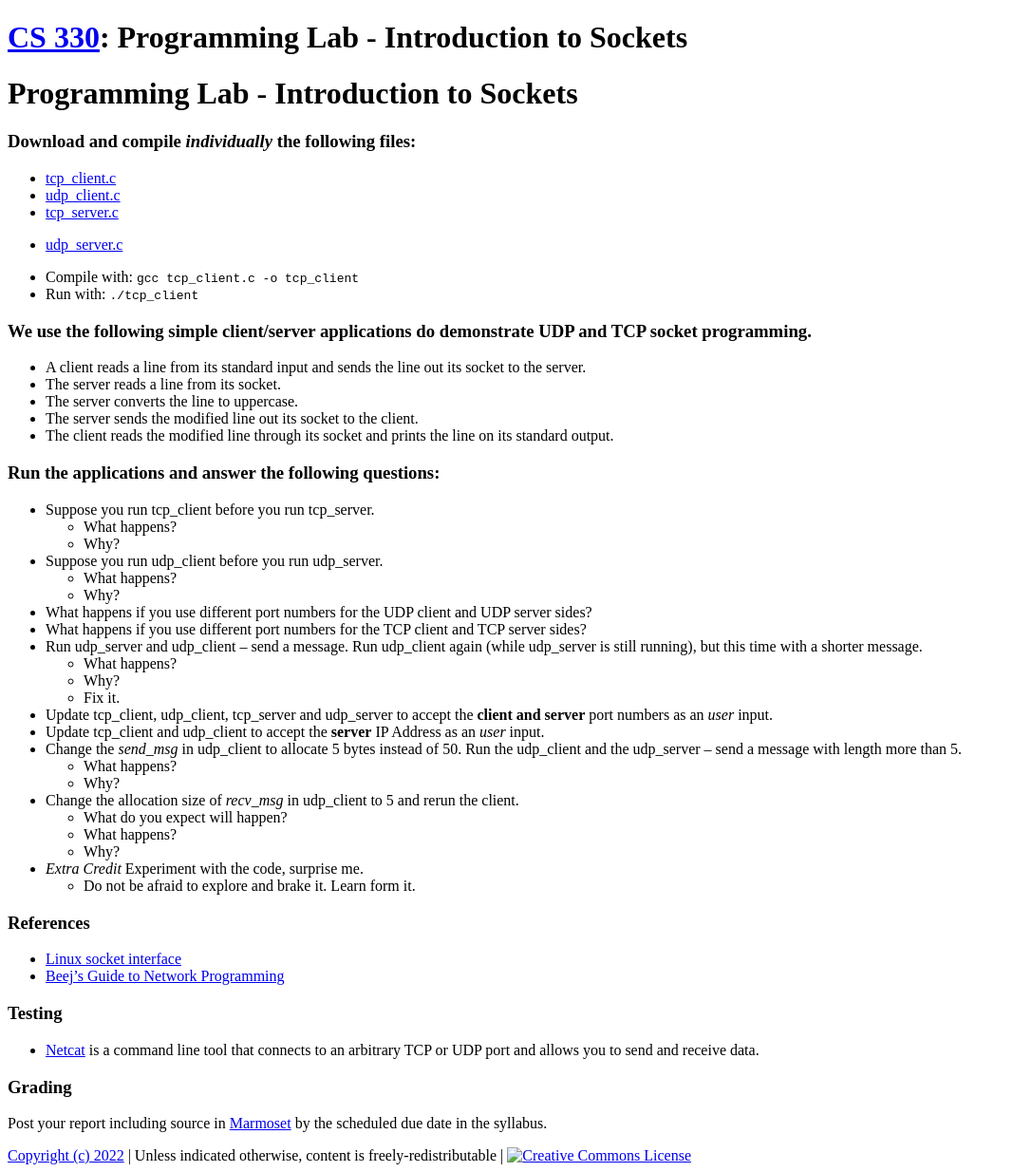
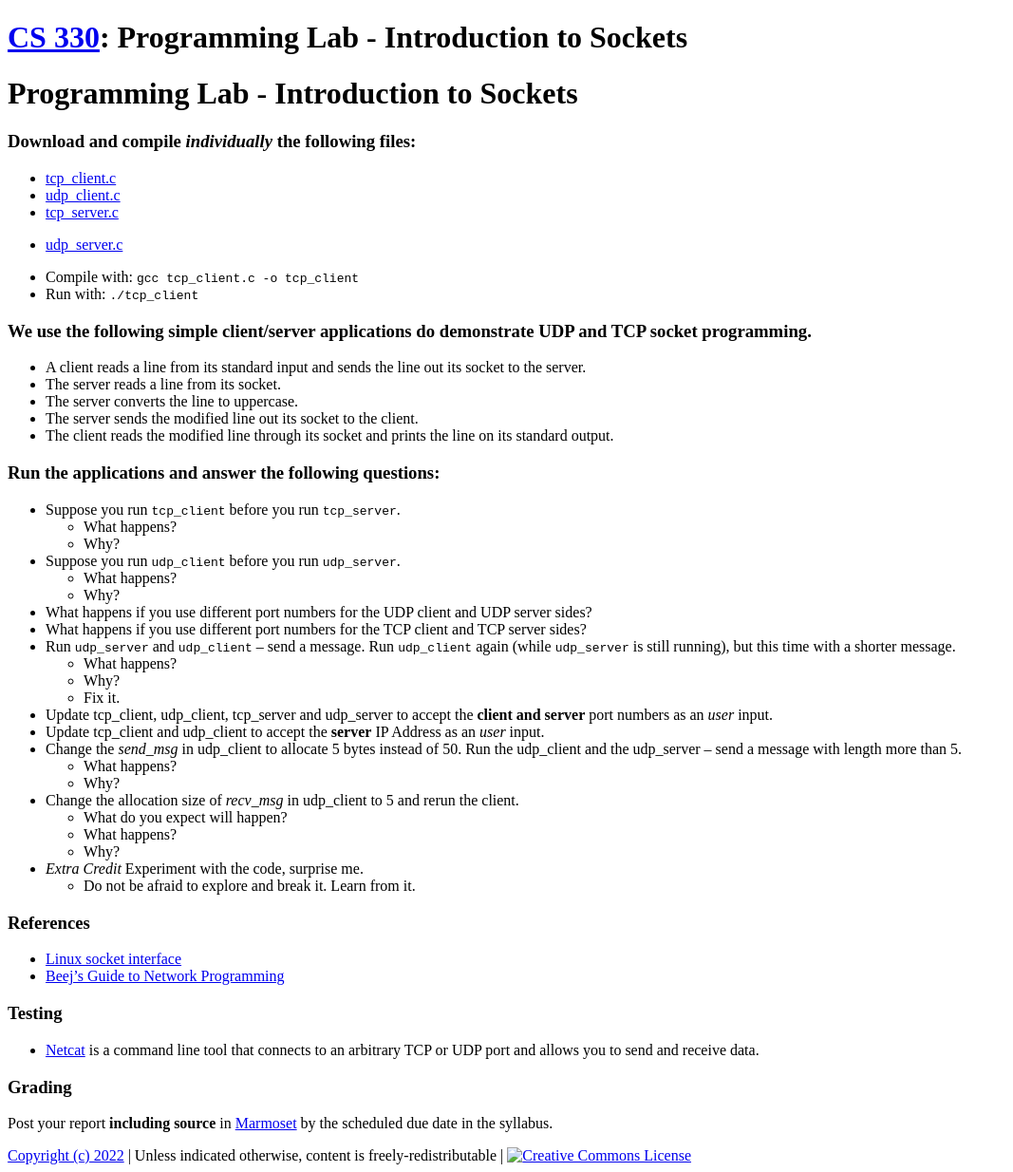
Before and after one commit to ycpcs/cs330-fall2023, a Jekyll site: the page built from labs/sockets_intro.md, in a window 1280 px wide. Shown: the whole page at 95% size, without its empty margins (0-1067 px from the left). Built offline with Jekyll 4.4.1, drawn with Linux system fonts in a browser that asks for light colours.

```diff
--- a/labs/sockets_intro.md
+++ b/labs/sockets_intro.md
@@ -22,16 +22,16 @@ title: "Programming Lab - Introduction to Sockets"
   - The server sends the modified line out its socket to the client.
   - The client reads the modified line through its socket and prints the line on its standard output.
 
-###  Run the applications and answer the following questions:
-  - Suppose you run tcp_client before you run tcp_server.
+### Run the applications and answer the following questions:
+  - Suppose you run `tcp_client` before you run `tcp_server`.
     - What happens?
     - Why?
-  - Suppose you run udp_client before you run udp_server.
+  - Suppose you run `udp_client` before you run `udp_server`.
     - What happens?
     - Why?
   - What happens if you use different port numbers for the UDP client and UDP server sides?
   - What happens if you use different port numbers for the TCP client and TCP server sides?
-  - Run udp_server and udp_client – send a message. Run udp_client again (while udp_server is still running), but this time with a shorter message.
+  - Run `udp_server` and `udp_client` – send a message. Run `udp_client` again (while `udp_server` is still running), but this time with a shorter message.
     - What happens?
     - Why?
     - Fix it.
@@ -45,7 +45,7 @@ title: "Programming Lab - Introduction to Sockets"
     - What happens?
     - Why?
  - _Extra Credit_ Experiment with the code, surprise me.
-    - Do not be afraid to explore and brake it. Learn form it.
+    - Do not be afraid to explore and break it. Learn from it.
 
 ### References
   - [Linux socket interface](https://linux.die.net/man/7/socket)
@@ -55,4 +55,4 @@ title: "Programming Lab - Introduction to Sockets"
   - [Netcat](http://netcat.sourceforge.net/) is a command line tool that connects to an arbitrary TCP or UDP port and allows you to send and receive data.
 
 ### Grading
-Post your report including source in [Marmoset](https://cs.ycp.edu/marmoset) by the scheduled due date in the syllabus.
+Post your report __including source__ in [Marmoset](https://cs.ycp.edu/marmoset) by the scheduled due date in the syllabus.
```
Also changed, not shown: labs/index.md (+1 -0 lines).
